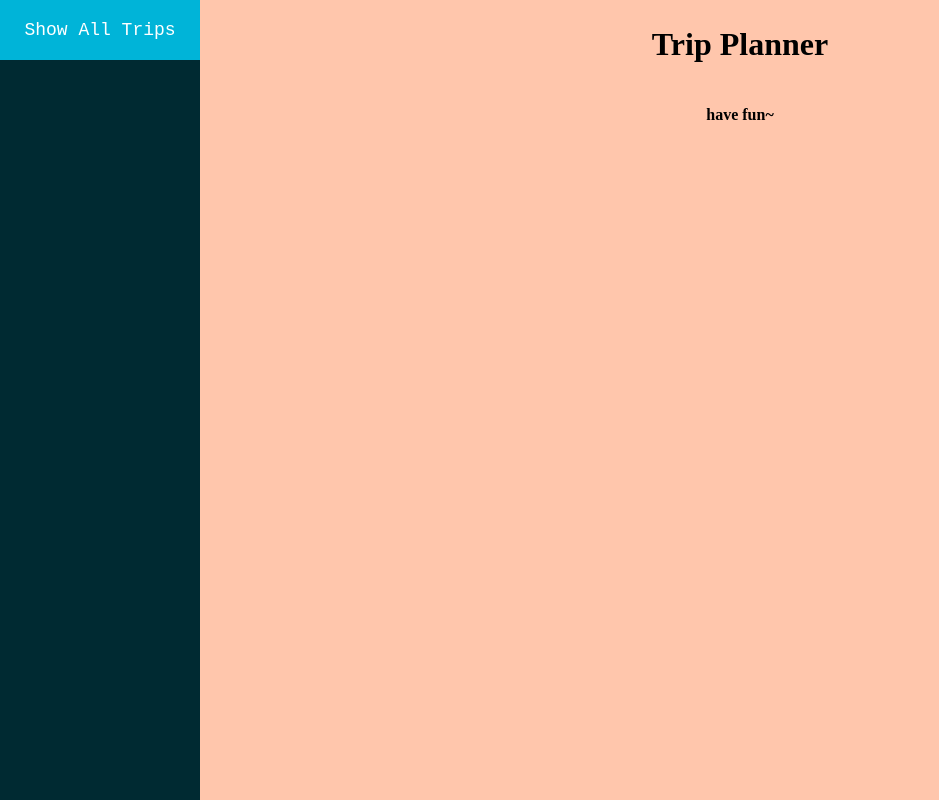
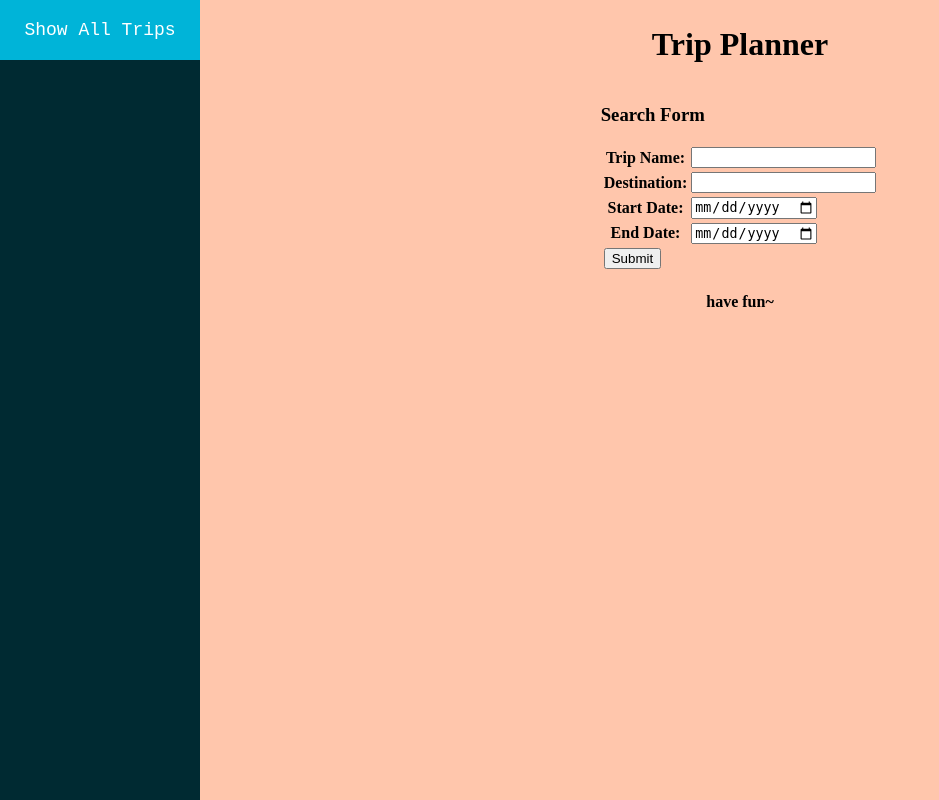
Before and after one commit to jchou03/CS-412, a Django app: page /project/ in a window 1280 px wide. Shown: the whole page, without its empty margins (0-939 px from the left). Run offline with Django 5.2, Linux system fonts and the light colour scheme; data that the repository does not hold is empty.

Commit message:
added trip filtering functionality

```diff
--- /dev/null
+++ b/django/project/templates/project/search.html
@@ -0,0 +1,26 @@
+<!-- project/search.html -->
+<h3>Search Form</h3>
+<table>
+<form action="{% url action_url %}">
+    <tr>
+        <th>Trip Name:</th>
+        <td><input type="text" name="name"></td>
+    </tr>
+    <tr>
+        <th>Destination:</th>
+        <td><input type="text" name="destination"></td>
+    </tr>
+    <tr>
+        <th>Start Date:</th>
+        <td><input type="date" name="start_date"></td>
+    </tr>
+    <tr>
+        <th>End Date:</th>
+        <td><input type="date" name="end_date"></td>
+    </tr>
+    <tr>
+        <td><input type="submit" ></td>
+        <td></td>
+    </tr>
+</form>
+</table>
--- a/django/project/templates/project/show_all_trips.html
+++ b/django/project/templates/project/show_all_trips.html
@@ -3,6 +3,9 @@
 
 {% block content %}
     <h1>Trip Planner</h1>
+    <div class="row">
+        {% include "project/search.html" %}
+    </div>
     {% for trip in trips %}
         <a href="{% url 'show_trip' trip.pk %}" class="trip" >{{trip}}</a>
     {% endfor %}
--- a/django/project/views.py
+++ b/django/project/views.py
@@ -9,6 +9,37 @@ class ShowAllTripsView(ListView):
     context_object_name = "trips"
     template_name = "project/show_all_trips.html"
 
+    def get_context_data(self, **kwargs):
+        '''set context variables'''
+        context = super().get_context_data(**kwargs)
+        # parameters to search for in a trip
+        context['action_url'] = "show_all_trips"
+
+        return context
+
+    def get_queryset(self):
+        '''filter the set of trips shown based on parameters'''
+        trips = super().get_queryset().order_by("start_date").reverse()
+
+        for param in self.request.GET:
+            value = self.request.GET[param]
+            print(f'searching for trips with {param} = {value}')
+
+            if value != "":
+                match param:
+                    case "name":
+                        trips = trips.filter(name__contains=value)
+                    case "destination":
+                        trips = trips.filter(destination__contains=value)
+                    case "start_date":
+                        # first parse the input
+                        vals = value.split('-')
+                        trips = trips.filter(start_date__year=vals[0], start_date__month=vals[1], start_date__day=vals[2])
+                    case "end_date":
+                        vals = value.split('-')
+                        trips = trips.filter(end_date__year=vals[0], end_date__month=vals[1], end_date__day=vals[2])
+        return trips
+
 class ShowTripView(DetailView):
     '''a view that displays a single trip'''
     model = Trip
```
